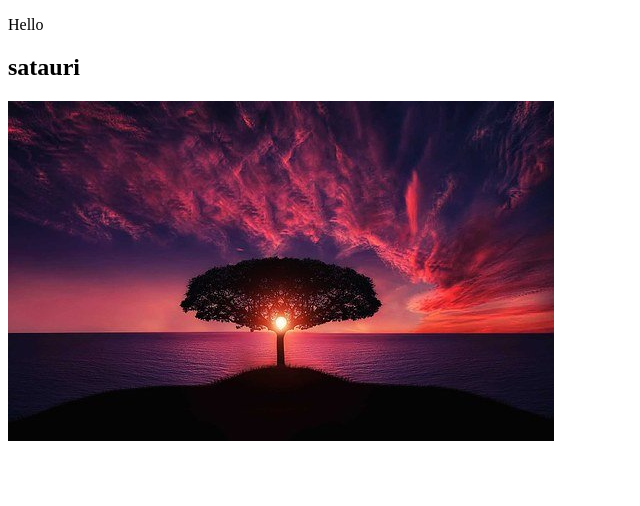
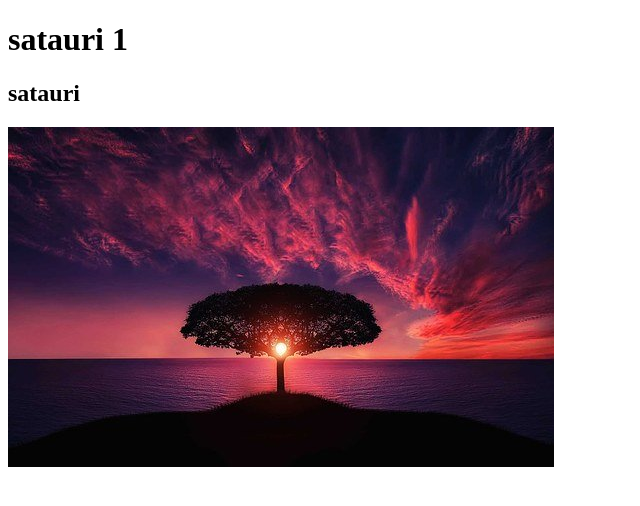
Before and after one commit to kristina-makalatia/lesson4-115, a plain HTML site: page index.html in a window 1280 px wide. Shown: the whole page, without its empty margins (0-640 px from the left). Drawn offline with Linux system fonts and the light colour scheme.

Commit message:
delete p tag, add h1 tag

```diff
--- a/index.html
+++ b/index.html
@@ -4,7 +4,7 @@
 	<title>Github & fonts</title>
 </head>
 <body>
-	<p> Hello </p>
+	<h1 class="title">satauri 1</h1>
 	<h2> satauri </h2>
 	<img src="images/tree.jpg" alt="tree-image">
 
```
